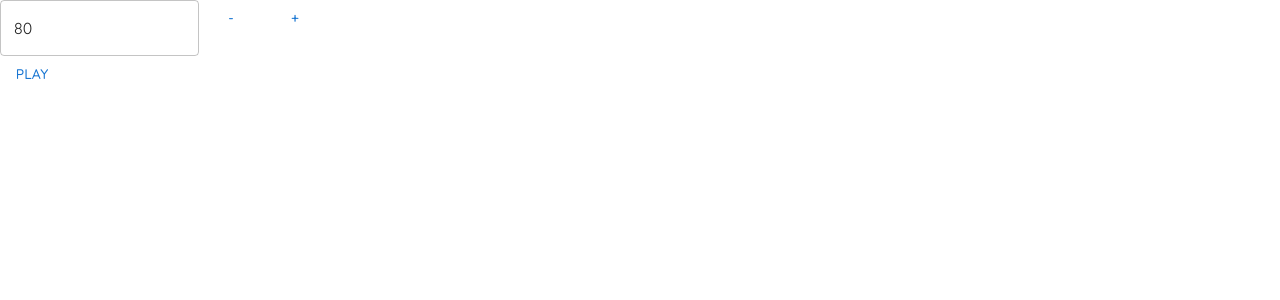
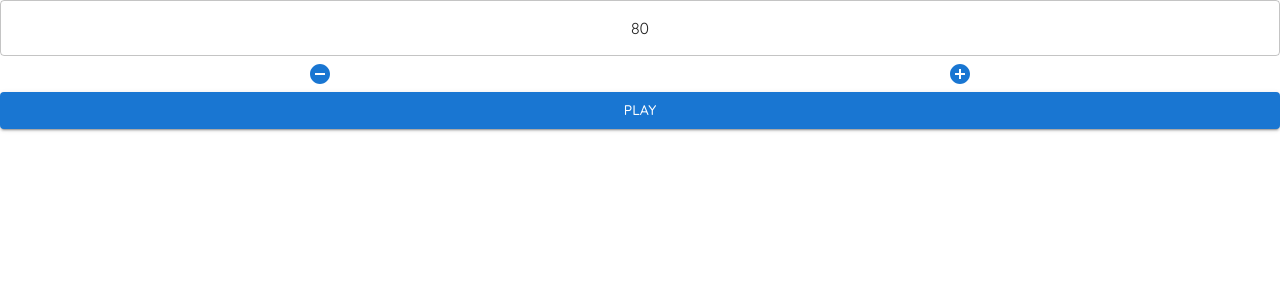
Before and after one commit to Krernertok/metronomi, a React (Vite) app: page / in a window 1280 px wide. Shown: the top 300 px of the page. Built offline with nearby package versions, Linux system fonts and the light colour scheme.

Commit message:
add preliminary styling

```diff
--- a/src/components/Metronome.tsx
+++ b/src/components/Metronome.tsx
@@ -1,5 +1,8 @@
-import { Button, TextField } from '@mui/material';
+import { Box, Button, Grid, Stack, TextField } from '@mui/material';
 import { useMetronome } from '../hooks/useMetronome.tsx';
+
+import AddCircleIcon from '@mui/icons-material/AddCircle';
+import RemoveCircleIcon from '@mui/icons-material/RemoveCircle';
 
 
 const DEFAULT_BPM = 80;
@@ -30,15 +33,33 @@ export function Metronome() {
   }
 
   return (
-    <>
-      <div>
-        <TextField value={bpm} onChange={onTextFieldChange} />
-        <Button onClick={decrementBpm}> - </Button>
-        <Button onClick={incrementBpm}> + </Button>
-      </div>
-      <div>
-        <Button onClick={toggleIsPlaying}>{isPlaying ? 'Stop' : 'Play'}</Button>
-      </div>
-    </>
+
+    <Grid container sx={{ alignItems: 'center' }}>
+      <Grid size={12}>
+        <TextField
+          fullWidth={true}
+          sx={{
+            input: {
+              textAlign: 'center',
+            }
+          }}
+          value={bpm}
+          onChange={onTextFieldChange}
+          />
+      </Grid>
+      <Grid size={6}>
+        <Button fullWidth onClick={decrementBpm}>
+          <RemoveCircleIcon />
+        </Button>
+      </Grid>
+      <Grid size={6}>
+        <Button fullWidth onClick={incrementBpm}>
+          <AddCircleIcon />
+        </Button>
+      </Grid>
+      <Grid size={12}>
+        <Button fullWidth variant='contained' onClick={toggleIsPlaying} >{isPlaying ? 'Stop' : 'Play'}</Button>
+      </Grid>
+    </Grid>
   );
 }
```
